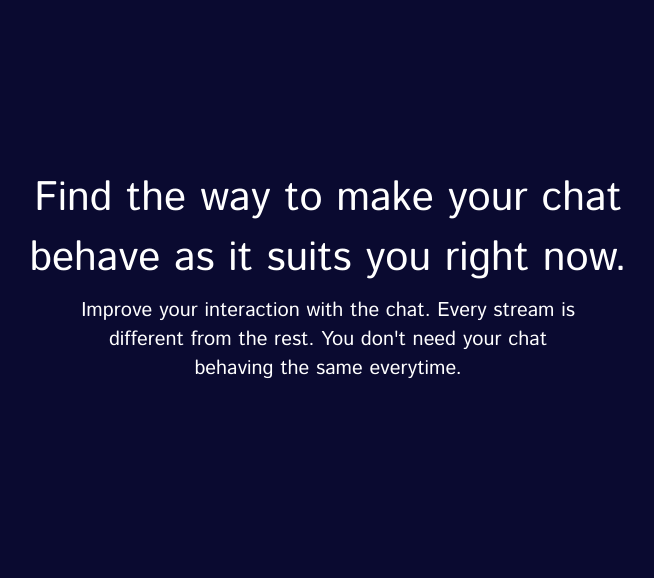
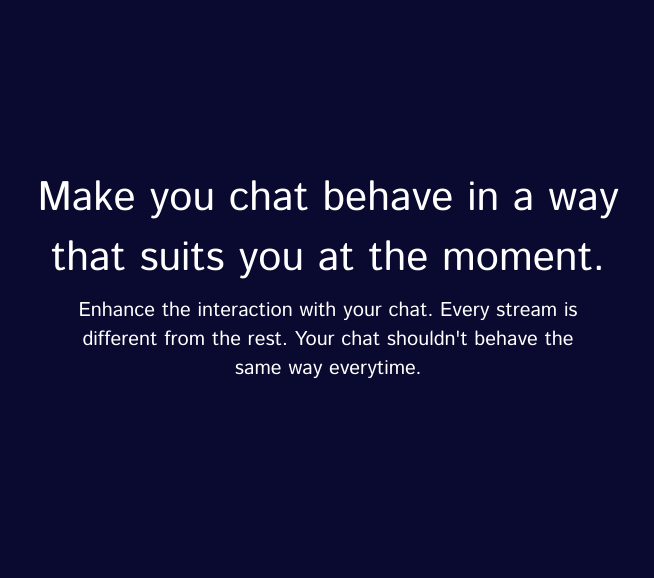
Before and after one commit to CuttleFysh/cuttlet, a Django app: page / in a window 1280 px wide. Shown: the part 48-626 px from the top of the page, without its empty margins (312-966 px from the left). Run offline with Django 3.2, Linux system fonts and the light colour scheme.

Commit message:
main description changed

```diff
--- a/cuttlet_home/templates/cuttlet_home/home.html
+++ b/cuttlet_home/templates/cuttlet_home/home.html
@@ -3,7 +3,7 @@
 
 {% block meta %}
     <title>Cuttlebay</title>
-    <meta name="description" content="Find the way to make your chat behave as it suits you right now. Improve your interaction with your chat. Every stream is different from the rest. You don't need your chat behaving the same everytime."/>
+    <meta name="description" content="Make you chat behave in a way that suits you at the moment. Enhance the interaction with your chat. Every stream is different from the rest. Your chat shouldn't behave the same way everytime."/>
 {% endblock %}
 
 {% block styles %}
@@ -14,11 +14,11 @@
     {% csrf_token %}
     <div id="explanation">
         <p>
-            Find the way to make your chat behave as it suits you right now.<br>
+            Make you chat behave in a way that suits you at the moment.<br>
             <span>
-                Improve your interaction with the chat.
+                Enhance the interaction with your chat.
                 Every stream is different from the rest.
-                You don't need your chat behaving the same everytime.
+                Your chat shouldn't behave the same way everytime.
             </span>
         </p>
     </div>
@@ -157,6 +157,7 @@
             <div id="overlay_content_login" class="overlay_content">
                 <a href="javascript:void(0)" id="overlay_login_close" onclick="closeNav()">&times;</a>
                 <div id="header_overlay_login">Welcome to Cuttlebay</div>
+                <!-- <div id="">Connect your account so that we can read the chat of your stream.</div> -->
                 <div id="container_login_buttons">
                     <div id="button_login_twitch" class="button_login" >
                         <!-- Twitch icon by Icons8 -->
```
